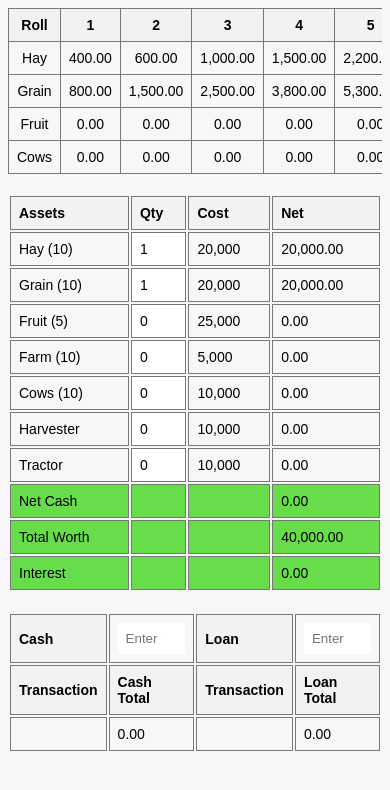
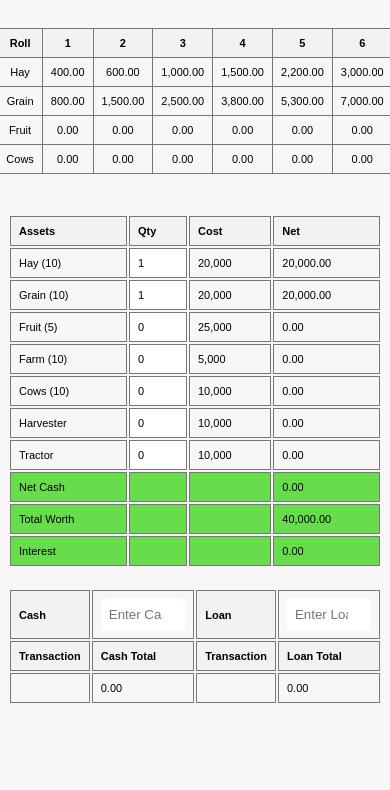
Before and after one commit to dilljens/Farming-Game, a plain HTML site: page index.html in a window 390 px wide. Drawn offline with Linux system fonts and the light colour scheme.

Commit message:
phone formatting

```diff
--- a/styles.css
+++ b/styles.css
@@ -1,32 +1,19 @@
+body {
+    font-size: 2vw;
+}
+
 @media screen and (max-width: 600px) {
     body {
-        font-size: 14px; /* Adjust font size for smaller screens */
-    }
-
-    .tables-container {
-        flex-direction: column;
-        align-items: center;
-        width: 100%;
-    }
-
-    table, .roll-table, .financial-table {
-        width: 100%;
-        margin: 0 auto;
-    }
-
-    th, td {
-        padding: 4px; /* Adjust padding for smaller screens */
-    }
-
-    input[type="number"] {
-        width: 100%; /* Ensure input fields are fully responsive */
-    }
-
-    /* Handle table overflow on small screens */
-    .tables-container {
-        overflow-x: auto;
+        font-size: 12px;
     }
 }
+
+@media screen and (max-width: 400px) {
+    body {
+        font-size: 11px;
+    }
+}
+
 
 /* Rest of your CSS */
 
```
